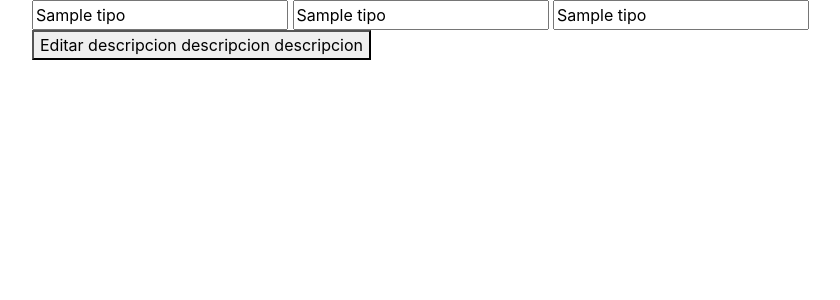
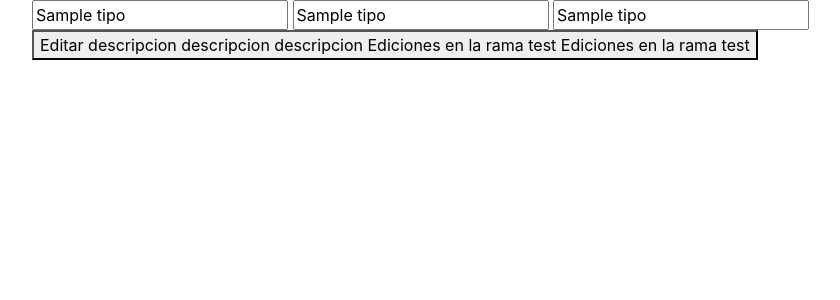
Before and after one commit to AndreaKath/GitFacilito, a Flask app: template templates/editarTipo.html in a window 1280 px wide. Shown: the top 300 px of the page, without its empty margins (53-893 px from the left). Run offline with Flask 2, Linux system fonts and the light colour scheme; the template is opened without the code that fills it: most values are stand-ins (such as "Sample title", 1, 10 or a date in 2020); some libraries are stand-ins or nearby versions.

Commit message:
otra modificacion en editarTipo

```diff
--- a/templates/editarTipo.html
+++ b/templates/editarTipo.html
@@ -10,7 +10,8 @@
 
     <button type="submit">
         Editar descripcion descripcion descripcion
-
+		Ediciones en la rama test
+		Ediciones en la rama test
     </button>
 
 </form>
```
